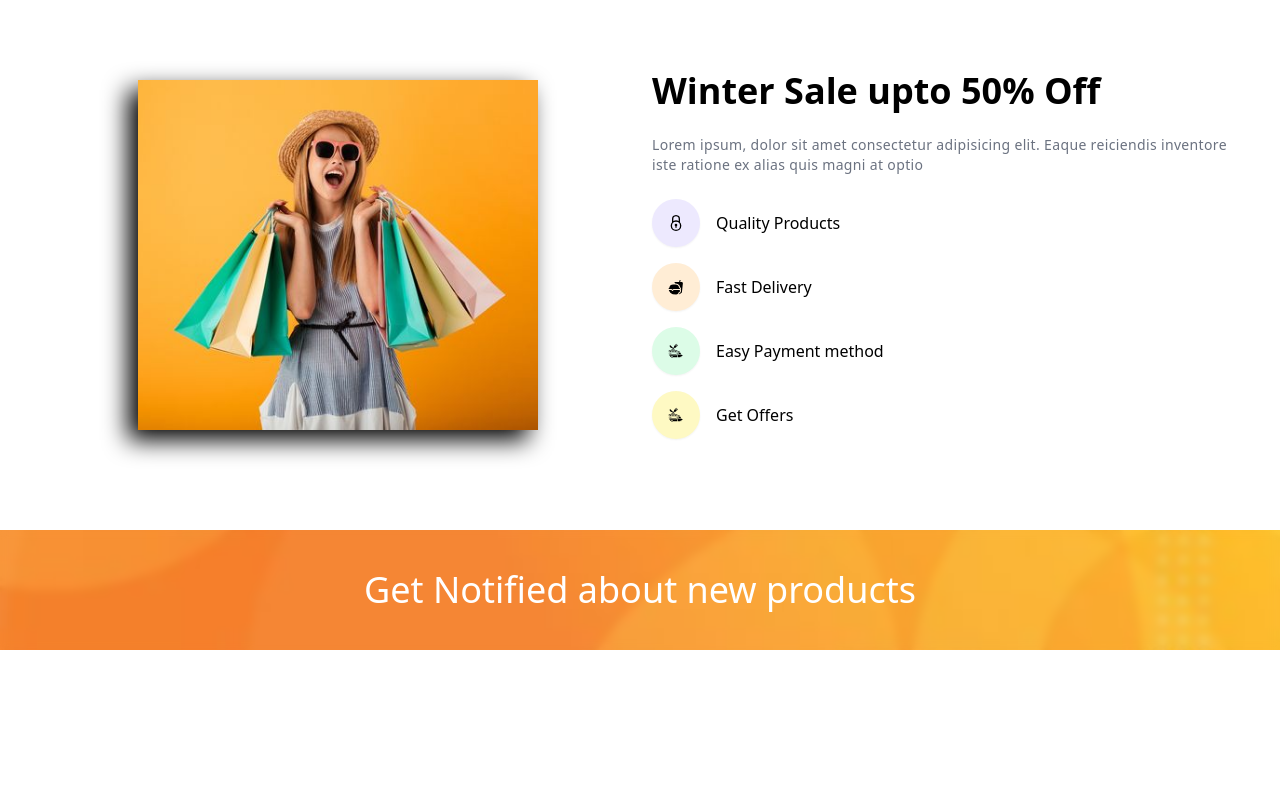
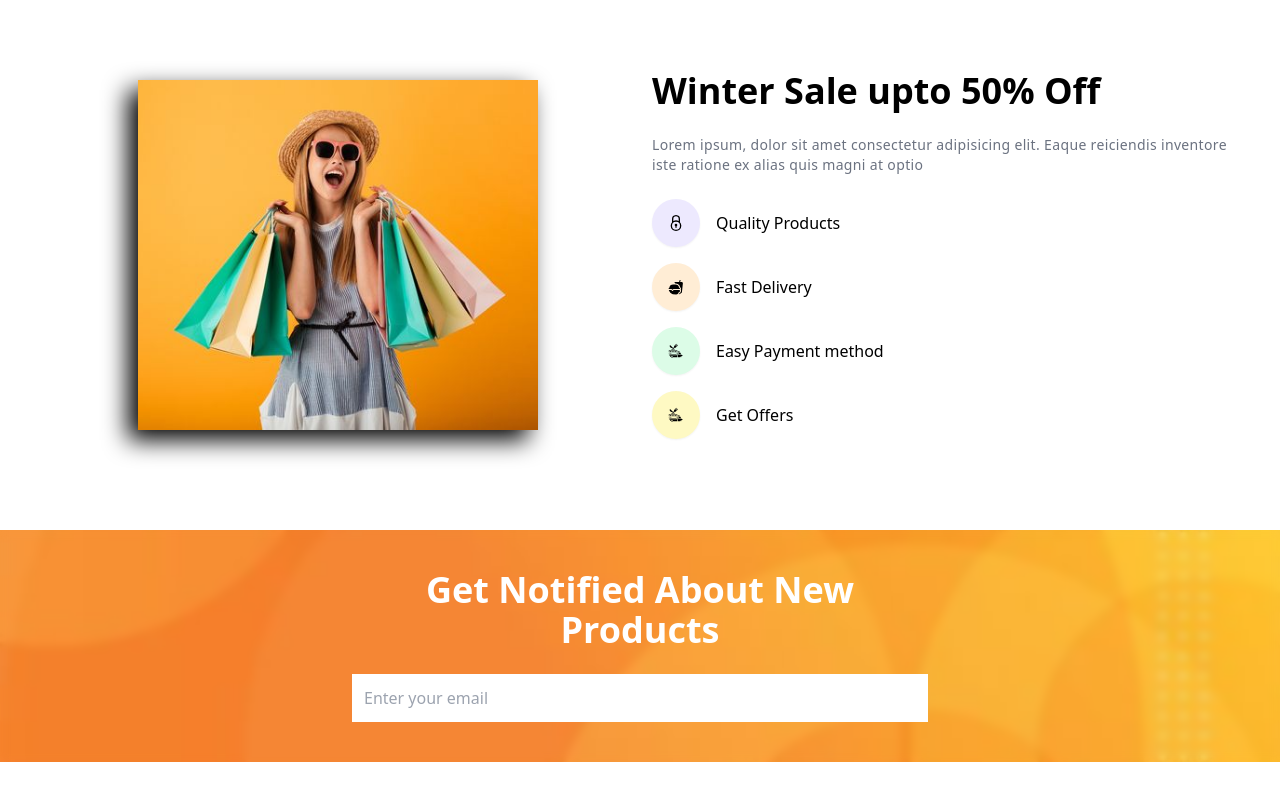
Before and after one commit to GaromaMakure/Ecommerce-website, a React (Vite) app: page / in a window 1280 px wide. Shown: the part 1702-2502 px from the top of the page. Before the commit the page ends 2352 px from the top, so only its background shows below. Built offline with nearby package versions, Linux system fonts and the light colour scheme.

Commit message:
updating the subscribe section

```diff
--- a/src/components/Subscribe/Subscribe.jsx
+++ b/src/components/Subscribe/Subscribe.jsx
@@ -6,22 +6,28 @@ const BannerImg = {
   backgroundPosition: "center",
   backgroundRepeat: "no-repeat",
   backgroundSize: "cover",
-  height: "100",
-  width: "100",
+  height: "100%",
+  width: "100%",
 };
 
 const Subscribe = () => {
   return (
     <div
       data-aos="zoom-in"
-      className="bg-gray-100 dark:bg-gray-800 text-white"
+      className="mb-20 bg-gray-100 dark:bg-gray-800 text-white "
       style={BannerImg}
     >
-      <div className="container backdrop-blur-sm py-10 ">
-        <div>
-          <h1 className="text-2xl !text-center sm:text-left sm:text-4xl font-sem">
-            Get Notified about new products
+      <div className="container backdrop-blur-sm py-10">
+        <div className="space-y-6 max-w-xl mx-auto">
+          <h1 className="text-2xl !text-center sm:text-left sm:text-4xl font-semibold">
+            Get Notified About New Products
           </h1>
+          <input
+            data-aos="fade-up"
+            type="text"
+            placeholder="Enter your email"
+            className="w-full p-3"
+          />
         </div>
       </div>
     </div>
```
